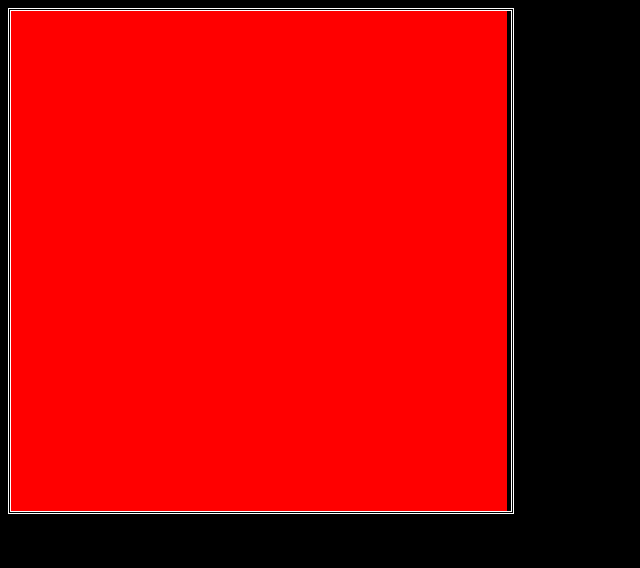
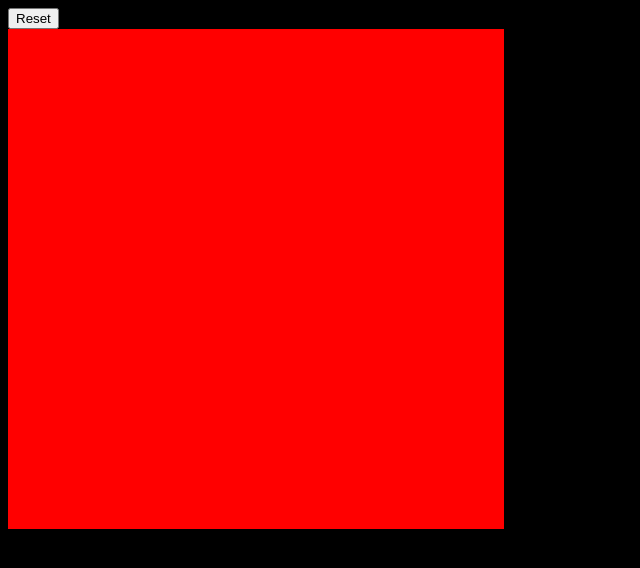
Before and after one commit to dylanjhaines/etch, a plain HTML site: page index.html in a window 1280 px wide. Shown: the whole page, without its empty margins (0-640 px from the left). Drawn offline with Linux system fonts and the light colour scheme.

Commit message:
create reset button

```diff
--- a/index.html
+++ b/index.html
@@ -9,5 +9,7 @@
     <title>Etch-A-Sketch</title>
 </head>
 <body>
+    <button onclick="resetFunction", id="reset">Reset</button>
+    <div id="start"></div>
 </body>
 </html>
--- a/script.js
+++ b/script.js
@@ -1,7 +1,7 @@
 
 let i = 0;
 for(i = 1; i <= 256; i++){
-document.body.onload = addElement(i);
+start.append = addElement(i);
 }
 
 //creates and assigns a class to the div elements of the etch-a-sketch
@@ -11,17 +11,26 @@ function addElement(i) {
 
   // creates blank cells
   const newContent = document.createTextNode("\xA0");
-  newDiv.appendChild(newContent);
+  newDiv.append(newContent);
 
   // add the newly created element and its content into the DOM
-  const currentDiv = document.getElementById("div0");
-  document.body.insertBefore(newDiv, currentDiv);
+  start.appendChild(newDiv);
 }
 
+
+
+//create sketch effect by creating an array of all cells, iterating
+//through them and changing cell style
 let etchSelect = document.getElementsByClassName("etchCell");
-console.log(etchSelect);
-
 for(i = 0; i <= 255; i++){
-etchSelect[i].addEventListener("mouseover", function(event) {
+  etchSelect[i].addEventListener("mouseover", function(event) {
   event.target.style.backgroundColor = "white";
 })}
+
+//create function to reset sketch
+const reseting = document.getElementById("reset");
+reseting.addEventListener("click", resetFunction);
+function resetFunction() {
+  for(i = 0; i <= 255; i++){
+    etchSelect[i].style.backgroundColor = "red";
+  }}
--- a/style.css
+++ b/style.css
@@ -1,11 +1,14 @@
-body {
+#start {
     background-color: black;
     color: white;
     display: flex;
     flex-wrap: wrap;
     width: 500px;
     height: 500px;
-    border-style: double;
+}
+
+body {
+    background-color: black;
 }
 
 div {
```
